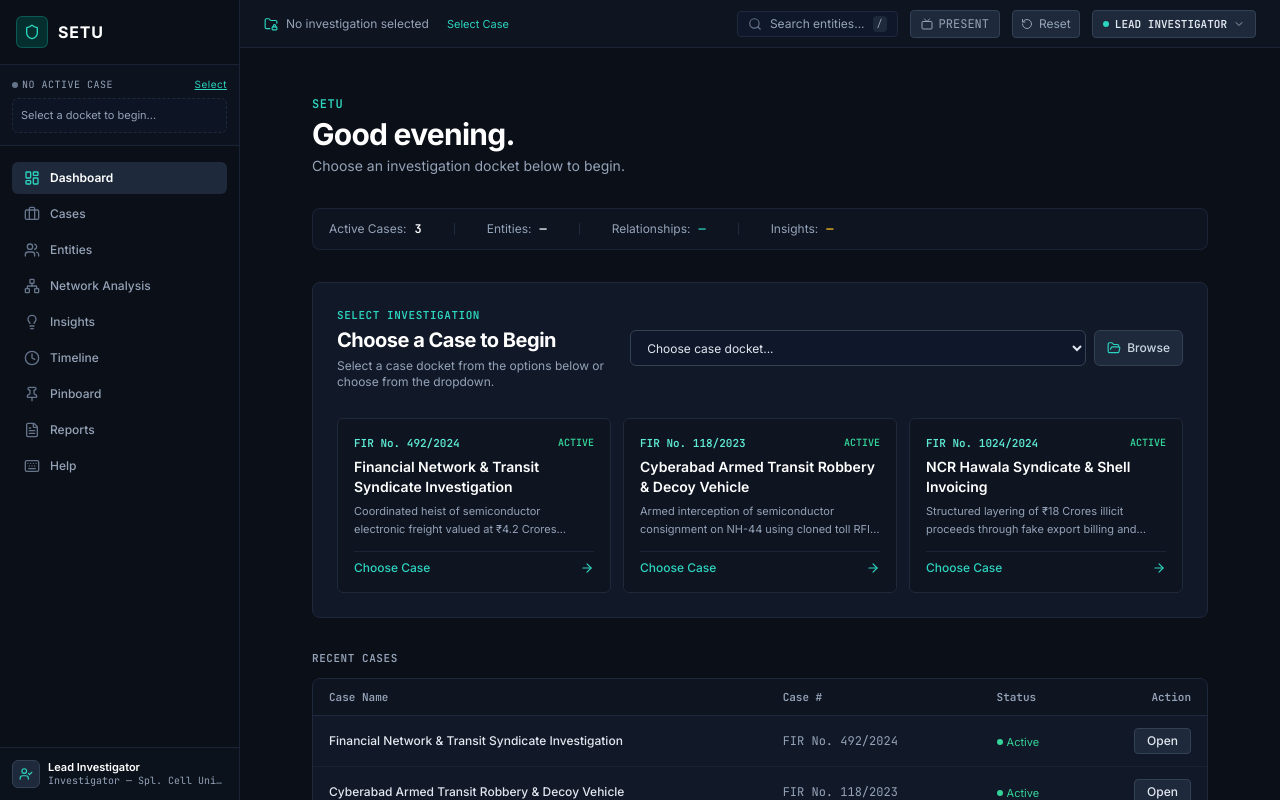
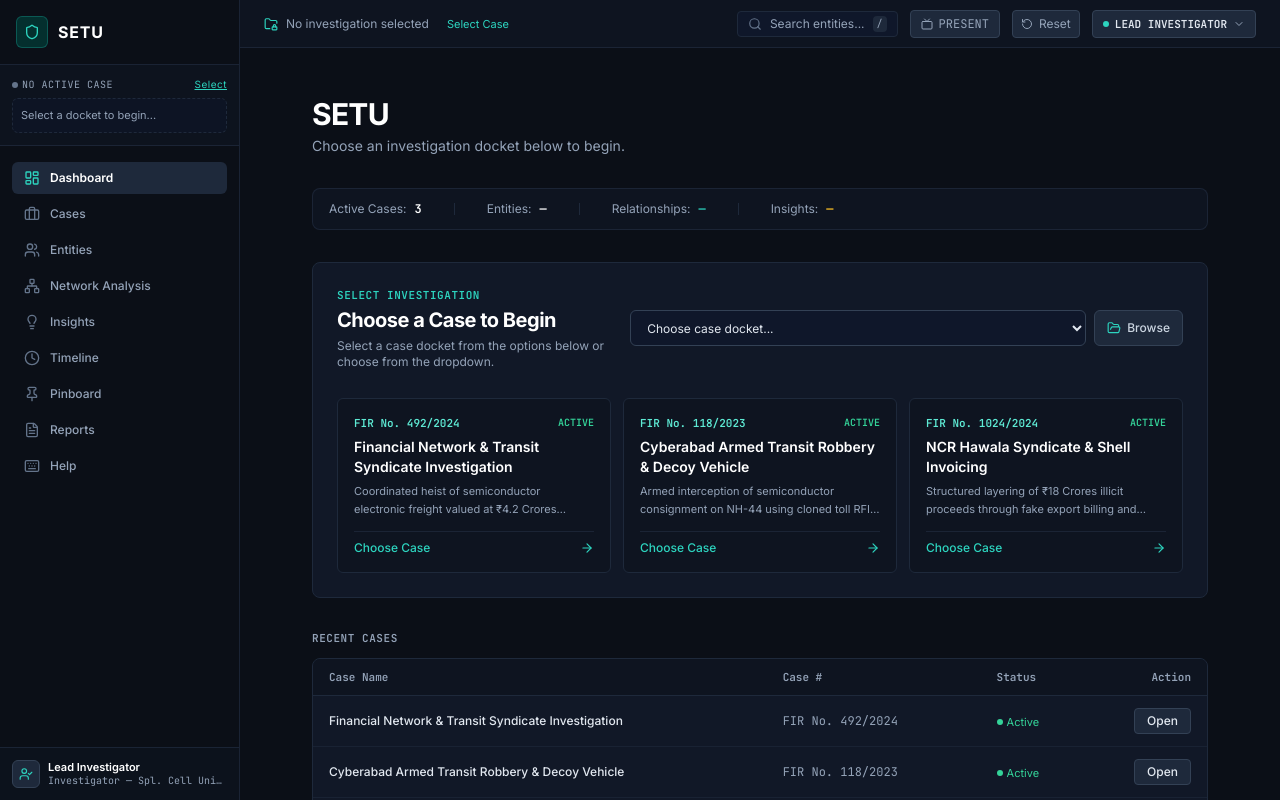
Before and after one commit to suryanshKhare-git/Ai_Powered_Criminal_Network_Analysis_System, a React (Vite) app: page / in a window 1280 px wide. Built offline with nearby package versions, Linux system fonts and the light colour scheme.

Commit message:
refactor(dashboard): remove greetings from header

```diff
--- a/src/components/home/HomePage.tsx
+++ b/src/components/home/HomePage.tsx
@@ -16,23 +16,13 @@ export const HomePage: React.FC = () => {
     aiInsights,
   } = useApp();
 
-  const getGreeting = () => {
-    const hour = new Date().getHours();
-    if (hour >= 5 && hour < 12) return 'Good morning.';
-    if (hour >= 12 && hour < 17) return 'Good afternoon.';
-    return 'Good evening.';
-  };
-
   return (
     <div className="flex-1 overflow-y-auto bg-[#0B0F17] text-slate-100 p-8 sm:p-12 select-none font-sans">
       <div className="max-w-4xl mx-auto space-y-8">
         {/* A. HEADER */}
         <div className="space-y-1">
-          <div className="text-xs font-mono font-semibold tracking-wider text-teal-400 uppercase">
+          <h1 className="text-2xl sm:text-3xl font-bold text-white tracking-tight">
             SETU
-          </div>
-          <h1 className="text-2xl sm:text-3xl font-bold text-white tracking-tight">
-            {getGreeting()}
           </h1>
           <p className="text-sm text-slate-400">
             {selectedCase
```
